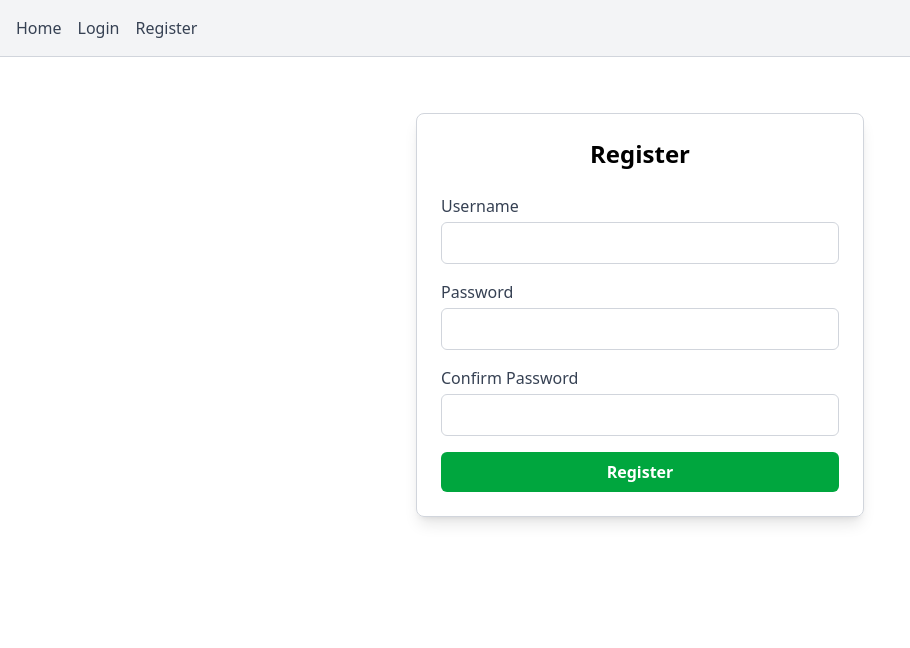
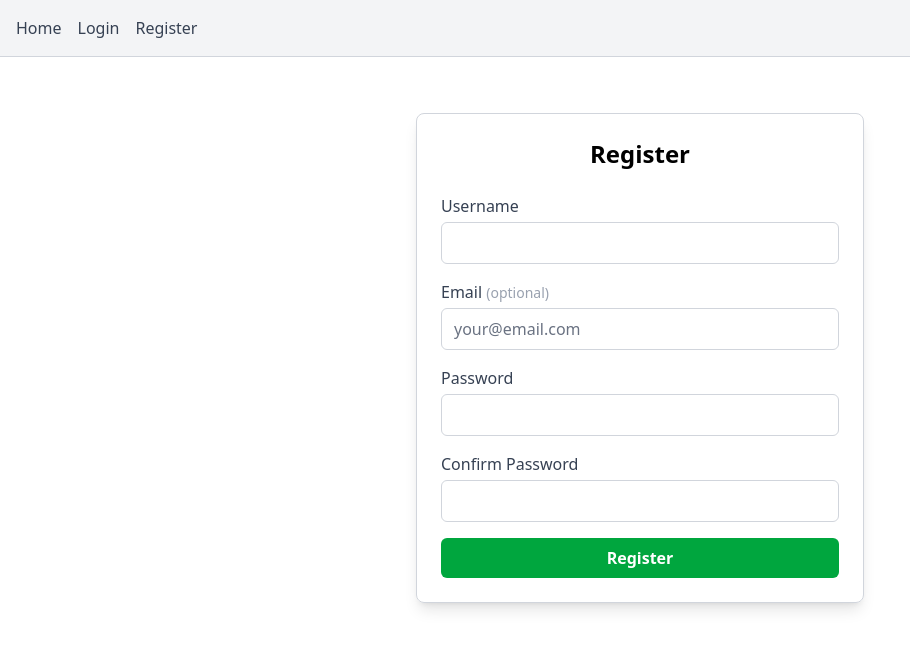
Before and after one commit to twtrubiks/sync-docs, a SvelteKit app in the folder frontend/: page /register in a window 1280 px wide. Shown: the top 648 px of the page, without its empty margins (0-910 px from the left). Built offline with nearby package versions, Linux system fonts and the light colour scheme.

Commit message:
新增用戶註冊時可選填 email 欄位功能

```diff
--- a/frontend/src/routes/register/+page.svelte
+++ b/frontend/src/routes/register/+page.svelte
@@ -4,6 +4,7 @@
 
   // Svelte 5 Runes: use $state() for reactive state
   let username = $state('');
+  let email = $state('');
   let password = $state('');
   let confirmPassword = $state('');
 
@@ -24,7 +25,11 @@
       headers: {
         'Content-Type': 'application/json',
       },
-      body: JSON.stringify({ username, password }),
+      body: JSON.stringify({
+        username,
+        password,
+        ...(email.trim() && { email: email.trim() })
+      }),
     });
 
     if (response.ok) {
@@ -67,6 +72,18 @@
       <input type="text" id="username" bind:value={username} required class="w-full px-3 py-2 border border-gray-300 rounded-md focus:outline-none focus:ring-2 focus:ring-blue-500" />
     </div>
     <div>
+      <label for="email" class="block mb-1 font-medium text-gray-700">
+        Email <span class="text-gray-400 text-sm font-normal">(optional)</span>
+      </label>
+      <input
+        type="email"
+        id="email"
+        bind:value={email}
+        placeholder="your@email.com"
+        class="w-full px-3 py-2 border border-gray-300 rounded-md focus:outline-none focus:ring-2 focus:ring-blue-500"
+      />
+    </div>
+    <div>
       <label for="password" class="block mb-1 font-medium text-gray-700">Password</label>
       <input type="password" id="password" bind:value={password} required class="w-full px-3 py-2 border border-gray-300 rounded-md focus:outline-none focus:ring-2 focus:ring-blue-500" />
     </div>
```
Also changed, not shown: 2 other files (tests, documents, lock files or other folders).
